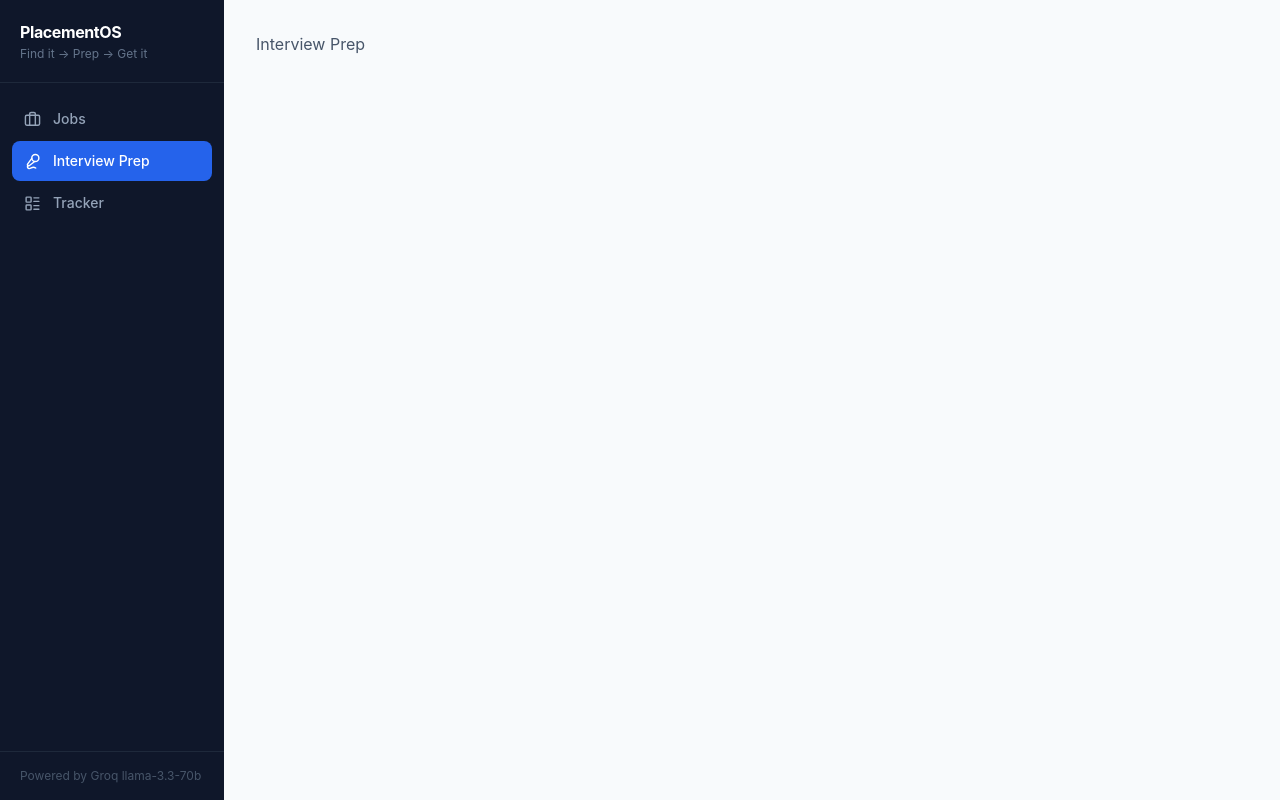
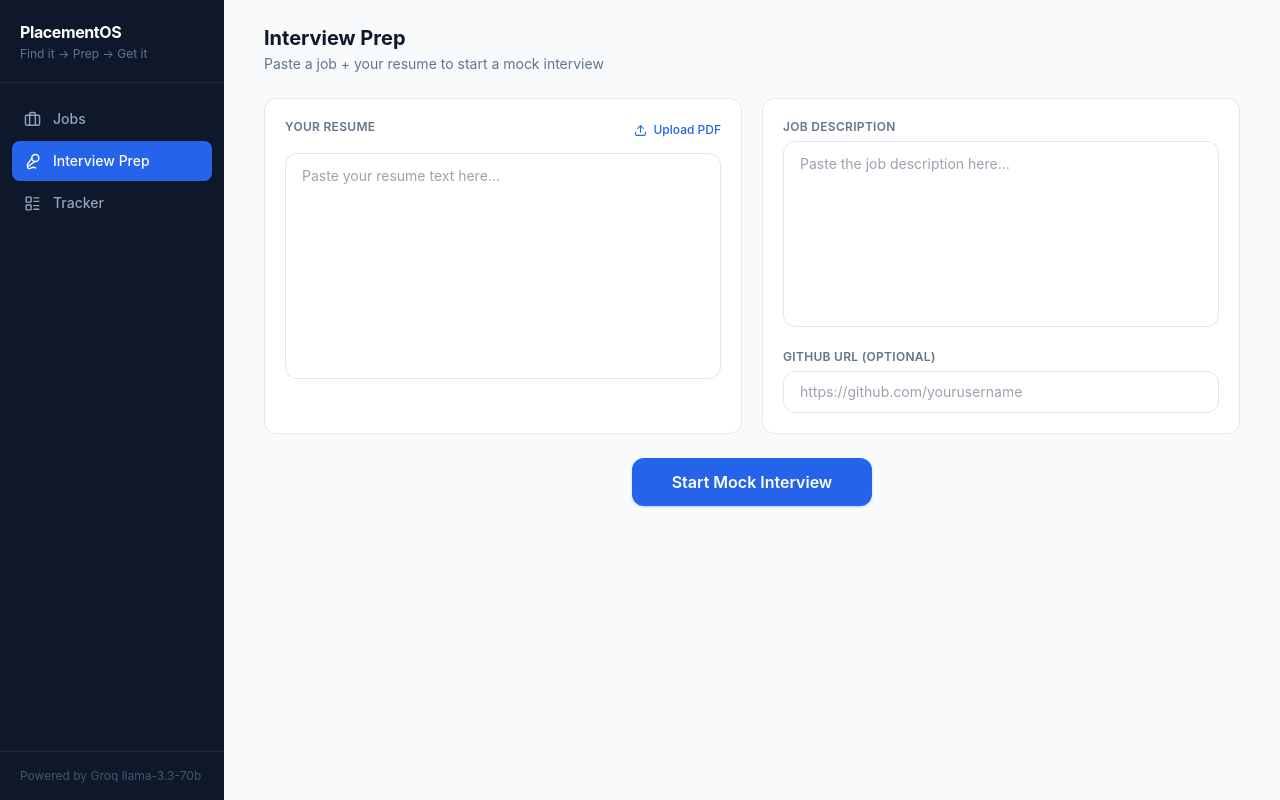
Before and after one commit to Ankitsingh2820/placementOS, a React (Vite) app in the folder frontend/: page /interview in a window 1280 px wide. Built offline with nearby package versions, Linux system fonts and the light colour scheme.

Commit message:
feat: interview intake + voice session stages (useRef fix applied)

```diff
--- /dev/null
+++ b/frontend/src/components/interview/IntakeStage.jsx
@@ -0,0 +1,84 @@
+import { useState, useRef } from 'react'
+import { Upload } from 'lucide-react'
+import { parseResumePDF } from '../../lib/api'
+import { useInterviewContext } from '../../context/InterviewContext'
+
+export function IntakeStage({ onStart }) {
+  const { resumeText, setResumeText, githubUrl, setGithubUrl, currentJob } = useInterviewContext()
+  const [jd, setJd] = useState(
+    currentJob ? `${currentJob.title} at ${currentJob.company}\n\n${currentJob.description || ''}` : ''
+  )
+  const [fileStatus, setFileStatus] = useState('')
+  const fileRef = useRef(null)
+
+  async function handleFile(e) {
+    const file = e.target.files[0]
+    if (!file) return
+    setFileStatus('Parsing...')
+    try {
+      const data = await parseResumePDF(file)
+      setResumeText(data.text)
+      setFileStatus(`Loaded "${file.name}"`)
+    } catch (err) {
+      setFileStatus(err.message)
+    }
+    e.target.value = ''
+  }
+
+  function handleStart() {
+    if (!resumeText.trim()) { alert('Please paste your resume first.'); return }
+    if (!jd.trim()) { alert('Please paste a job description first.'); return }
+    onStart({ resume: resumeText, jd, github: githubUrl })
+  }
+
+  const labelCls = 'block text-xs font-semibold text-slate-500 uppercase tracking-wide mb-1.5'
+  const textareaCls = 'w-full border border-slate-200 rounded-xl px-4 py-3 text-sm resize-none focus:outline-none focus:ring-2 focus:ring-primary/30 text-slate-800'
+
+  return (
+    <div className="p-6 max-w-5xl mx-auto">
+      <div className="mb-6">
+        <h2 className="text-xl font-bold text-slate-900">Interview Prep</h2>
+        <p className="text-slate-500 text-sm mt-0.5">
+          {currentJob ? `Prepping for: ${currentJob.title} at ${currentJob.company}` : 'Paste a job + your resume to start a mock interview'}
+        </p>
+      </div>
+
+      <div className="grid grid-cols-1 md:grid-cols-2 gap-5">
+        <div className="bg-white border border-slate-200 rounded-xl p-5">
+          <div className="flex justify-between items-center mb-3">
+            <label className={labelCls}>Your Resume</label>
+            <button onClick={() => fileRef.current?.click()}
+              className="flex items-center gap-1.5 text-xs text-primary hover:text-primary-hover font-medium transition-colors">
+              <Upload size={13} /> Upload PDF
+            </button>
+            <input ref={fileRef} type="file" accept=".pdf" onChange={handleFile} className="hidden" />
+          </div>
+          <textarea rows={10} value={resumeText} onChange={e => setResumeText(e.target.value)}
+            placeholder="Paste your resume text here..." className={textareaCls} />
+          {fileStatus && <p className="text-xs text-slate-400 mt-2">{fileStatus}</p>}
+        </div>
+
+        <div className="bg-white border border-slate-200 rounded-xl p-5 flex flex-col gap-4">
+          <div>
+            <label className={labelCls}>Job Description</label>
+            <textarea rows={8} value={jd} onChange={e => setJd(e.target.value)}
+              placeholder="Paste the job description here..." className={textareaCls} />
+          </div>
+          <div>
+            <label className={labelCls}>GitHub URL (optional)</label>
+            <input type="text" value={githubUrl} onChange={e => setGithubUrl(e.target.value)}
+              placeholder="https://github.com/yourusername"
+              className="w-full border border-slate-200 rounded-xl px-4 py-2.5 text-sm focus:outline-none focus:ring-2 focus:ring-primary/30" />
+          </div>
+        </div>
+      </div>
+
+      <div className="mt-6 text-center">
+        <button onClick={handleStart}
+          className="bg-primary hover:bg-primary-hover text-white font-semibold px-10 py-3 rounded-xl text-base transition-colors shadow-sm shadow-primary/30">
+          Start Mock Interview
+        </button>
+      </div>
+    </div>
+  )
+}
--- a/frontend/src/components/interview/InterviewPage.jsx
+++ b/frontend/src/components/interview/InterviewPage.jsx
@@ -1 +1,68 @@
-export function InterviewPage() { return <div className="p-8 text-slate-600">Interview Prep</div> }
+import { useRef, useEffect } from 'react'
+import { useInterviewContext } from '../../context/InterviewContext'
+import { useInterview } from '../../hooks/useInterview'
+import { IntakeStage } from './IntakeStage'
+import { SessionStage } from './SessionStage'
+import { ScorecardStage } from './ScorecardStage'
+
+export function InterviewPage() {
+  const { currentJob, resumeText, githubUrl } = useInterviewContext()
+  const iv = useInterview()
+
+  // Store resume+jd+github across renders so callbacks always have current values
+  const sessionRef = useRef({ resume: '', jd: '', github: '' })
+
+  function handleStart({ resume, jd, github }) {
+    sessionRef.current = { resume, jd, github }
+    iv.setStage('session')
+    iv.askNext({ resume, jd, action: 'next' })
+  }
+
+  function handleSubmit() {
+    iv.submitAnswer({ resume: sessionRef.current.resume, jd: sessionRef.current.jd })
+  }
+
+  function handleEnd() {
+    iv.stopListening()
+    iv.askNext({ resume: sessionRef.current.resume, jd: sessionRef.current.jd, action: 'end' })
+  }
+
+  // Fetch outreach once scorecard arrives
+  useEffect(() => {
+    if (iv.scorecard && currentJob) {
+      iv.fetchOutreach({
+        resume: sessionRef.current.resume,
+        company: currentJob.company,
+        role: currentJob.title,
+        github: sessionRef.current.github,
+      })
+    }
+  }, [iv.scorecard])
+
+  if (iv.stage === 'intake') return <IntakeStage onStart={handleStart} />
+
+  if (iv.stage === 'session') return (
+    <SessionStage
+      question={iv.question}
+      transcript={iv.transcript}
+      isListening={iv.isListening}
+      loadingQuestion={iv.loadingQuestion}
+      questionsAsked={iv.questionsAsked}
+      onListen={iv.isListening ? iv.stopListening : iv.startListening}
+      onSubmit={handleSubmit}
+      onEnd={handleEnd}
+    />
+  )
+
+  if (iv.stage === 'scorecard') return (
+    <ScorecardStage
+      scorecard={iv.scorecard}
+      outreachMessage={iv.outreachMessage}
+      setOutreachMessage={iv.setOutreachMessage}
+      currentJob={currentJob}
+      onReset={iv.reset}
+    />
+  )
+
+  return null
+}
--- /dev/null
+++ b/frontend/src/components/interview/ScorecardStage.jsx
@@ -0,0 +1,11 @@
+export function ScorecardStage({ scorecard, outreachMessage, setOutreachMessage, currentJob, onReset }) {
+  return (
+    <div className="p-6 max-w-3xl mx-auto">
+      <div className="bg-white border border-slate-200 rounded-2xl p-6">
+        <h2 className="text-lg font-bold text-slate-900 mb-4">Your Scorecard</h2>
+        <pre className="text-xs text-slate-500 overflow-auto">{JSON.stringify(scorecard?.overall, null, 2)}</pre>
+        <button onClick={onReset} className="mt-6 text-sm text-primary underline">Start New Session</button>
+      </div>
+    </div>
+  )
+}
--- /dev/null
+++ b/frontend/src/components/interview/SessionStage.jsx
@@ -0,0 +1,60 @@
+import { Mic, CheckCircle, StopCircle } from 'lucide-react'
+
+const MAX_Q = 8
+
+export function SessionStage({ question, transcript, isListening, loadingQuestion, questionsAsked, onListen, onSubmit, onEnd }) {
+  const pct = Math.round((questionsAsked / MAX_Q) * 100)
+
+  return (
+    <div className="p-6 max-w-2xl mx-auto">
+      <div className="bg-white border border-slate-200 rounded-2xl p-6 shadow-sm">
+        <div className="flex justify-between items-center mb-3">
+          <h3 className="text-sm font-semibold text-slate-500 uppercase tracking-wide">Mock Interview</h3>
+          <span className="text-xs text-slate-400">Question {questionsAsked} of {MAX_Q}</span>
+        </div>
+        <div className="h-1.5 bg-slate-100 rounded-full mb-6">
+          <div className="h-full bg-mint rounded-full transition-all duration-500" style={{ width: `${pct}%` }} />
+        </div>
+
+        <div className="border-l-4 border-primary bg-blue-50 rounded-r-xl px-5 py-4 mb-5 min-h-16">
+          {loadingQuestion
+            ? <p className="text-slate-400 text-sm animate-pulse">Generating question...</p>
+            : <p className="text-slate-800 leading-relaxed">{question || 'Preparing your first question...'}</p>
+          }
+        </div>
+
+        <div className="border border-dashed border-slate-200 rounded-xl px-4 py-3 min-h-20 mb-5 bg-slate-50">
+          <p className={`text-sm leading-relaxed ${transcript ? 'text-slate-700' : 'text-slate-400'}`}>
+            {transcript || 'Your answer will appear here as you speak...'}
+          </p>
+        </div>
+
+        <div className="flex gap-3 items-center flex-wrap">
+          {isListening
+            ? <button onClick={onListen}
+                className="flex items-center gap-2 bg-red-50 border border-red-200 text-red-600 font-medium px-4 py-2.5 rounded-lg text-sm">
+                <span className="w-2 h-2 bg-red-500 rounded-full animate-pulse" />
+                Listening...
+              </button>
+            : <button onClick={onListen} disabled={loadingQuestion}
+                className="flex items-center gap-2 bg-primary hover:bg-primary-hover disabled:opacity-40 text-white font-medium px-4 py-2.5 rounded-lg text-sm transition-colors">
+                <Mic size={16} /> Start Speaking
+              </button>
+          }
+          <button onClick={onSubmit} disabled={!transcript && !isListening}
+            className="flex items-center gap-2 bg-mint hover:bg-mint-hover disabled:opacity-40 text-white font-medium px-4 py-2.5 rounded-lg text-sm transition-colors">
+            <CheckCircle size={16} /> Done Answering
+          </button>
+          <button onClick={onEnd}
+            className="ml-auto flex items-center gap-1.5 text-sm text-slate-400 hover:text-red-500 transition-colors">
+            <StopCircle size={15} /> End Session
+          </button>
+        </div>
+
+        <p className="text-xs text-slate-400 mt-4">
+          Tip: Click "Done Answering" when you finish — you will never be cut off.
+        </p>
+      </div>
+    </div>
+  )
+}
```
